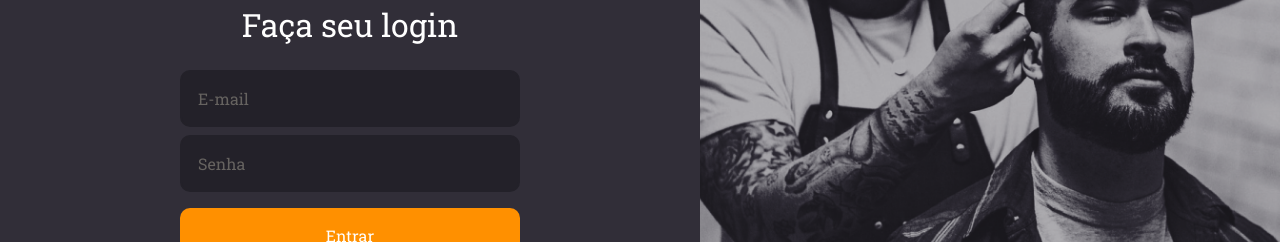
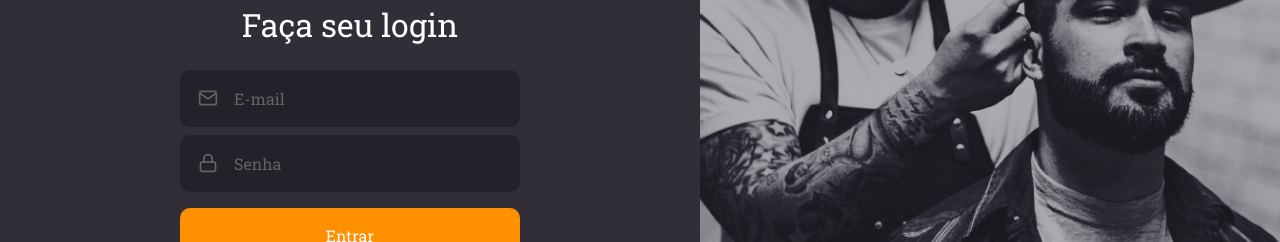
Before and after one commit to Rafael-Rufino/Gobarber---Web, a React (Create React App) app: page / in a window 1280 px wide. Shown: the part 289-531 px from the top of the page. Built offline with nearby package versions, Linux system fonts and the light colour scheme.

Commit message:
criando components de button e input

```diff
--- /dev/null
+++ b/src/components/Button/index.tsx
@@ -0,0 +1,13 @@
+import React, { ButtonHTMLAttributes } from 'react';
+import { Container } from './styles';
+
+type ButtonProps = ButtonHTMLAttributes<HTMLButtonElement>;
+const Button: React.FC<ButtonProps> = ({ children, ...rest }) => {
+  return (
+    <Container type="button" {...rest}>
+      {children}
+    </Container>
+  );
+};
+
+export default Button;
--- /dev/null
+++ b/src/components/Button/styles.ts
@@ -0,0 +1,17 @@
+import styled from 'styled-components';
+export const Container = styled.button`
+  background: #ff9000;
+  height: 56px;
+  border-radius: 10px;
+  border: 0;
+  padding: 0 16px;
+  /* color: #312e38; */
+  color: #fff;
+  font-weight: 500;
+  margin-top: 16px;
+  width: 100%;
+  transition: background-color 0.2s;
+  &:hover {
+    filter: brightness(0.9);
+  }
+`;
--- /dev/null
+++ b/src/components/Input/index.tsx
@@ -0,0 +1,19 @@
+import React, { InputHTMLAttributes } from 'react';
+import { IconBaseProps } from 'react-icons';
+import { Container } from './styles';
+
+interface InputProps extends InputHTMLAttributes<HTMLInputElement> {
+  name: string;
+  icon: React.ComponentType<IconBaseProps>;
+}
+
+const Input: React.FC<InputProps> = ({ icon: Icon, ...rest }) => {
+  return (
+    <Container>
+      {Icon && <Icon size={20} />}
+      <input {...rest} />
+    </Container>
+  );
+};
+
+export default Input;
--- /dev/null
+++ b/src/components/Input/styles.ts
@@ -0,0 +1,26 @@
+import styled from 'styled-components';
+export const Container = styled.div`
+  background: #232129;
+  border-radius: 10px;
+  border: 2px solid #232129;
+  padding: 16px;
+  display: flex;
+  align-items: center;
+  color: #666360;
+  width: 100%;
+  & + div {
+    margin-top: 8px;
+  }
+  input {
+    flex: 1;
+    background: transparent;
+    border: 0;
+    color: #f4ede8;
+    &::placeholder {
+      color: #666360;
+    }
+  }
+  svg {
+    margin-right: 16px;
+  }
+`;
--- a/src/pages/SignIn/index.tsx
+++ b/src/pages/SignIn/index.tsx
@@ -1,8 +1,9 @@
 import React from 'react';
 import { Container, Content, Background } from './styles';
 import logoImg from '../../assets/logo.svg';
-import { FiLogIn } from 'react-icons/fi';
-
+import { FiLogIn, FiMail, FiLock } from 'react-icons/fi';
+import Input from '../../components/Input';
+import Button from '../../components/Button';
 const SignIn: React.FC = () => {
   return (
     <Container>
@@ -10,13 +11,19 @@
         <img src={logoImg} alt="Gobarber" />
         <form>
           <h1>Faça seu login</h1>
-          <input type="email" placeholder="E-mail" />
-          <input type="password" placeholder="Senha" />
-          <button type="submit">Entrar</button>
+          <Input name="email" icon={FiMail} type="email" placeholder="E-mail" />
+          <Input
+            name="password"
+            icon={FiLock}
+            type="password"
+            placeholder="Senha"
+          />
+
+          <Button type="submit">Entrar</Button>
           <a href="forgot">Esqueci minha senha</a>
         </form>
         <a href="">
-          <FiLogIn size="20" />
+          <FiLogIn />
           Criar conta
         </a>
       </Content>
--- a/src/pages/SignIn/styles.ts
+++ b/src/pages/SignIn/styles.ts
@@ -23,36 +23,6 @@
     text-align: center;
     h1 {
       margin-bottom: 24px;
-    }
-    input {
-      background: #232129;
-      border-radius: 10px;
-      border: 2px solid #232129;
-      padding: 16px;
-      color: #f4ede8;
-      width: 100%;
-      &::placeholder {
-        color: #666360;
-      }
-      & + input {
-        margin-top: 8px;
-      }
-    }
-    button {
-      background: #ff9000;
-      height: 56px;
-      border-radius: 10px;
-      border: 0;
-      padding: 0 16px;
-      /* color: #312e38; */
-      color: #fff;
-      font-weight: 500;
-      margin-top: 16px;
-      width: 100%;
-      transition: background-color 0.2s;
-      &:hover {
-        filter: brightness(0.9);
-      }
     }
 
     a {
```
Also changed, not shown: .eslintrc.json.
